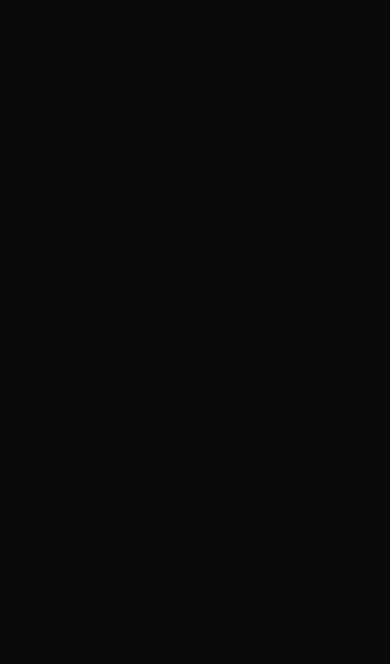
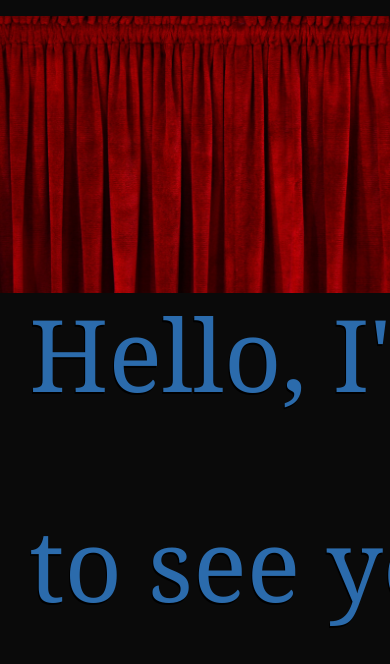
Before and after one commit to GiovanniFerrara/anna-website, a Svelte app: page / in a window 390 px wide. Shown: the top 664 px of the page. Built offline with nearby package versions, Linux system fonts and the light colour scheme.

Commit message:
feat: curtain hero faithful to original (real curtain images, same animations)

```diff
--- a/src/components/CurtainHero.svelte
+++ b/src/components/CurtainHero.svelte
@@ -2,92 +2,199 @@
   import { onMount } from 'svelte'
 
   let scrollY = 0
-  let innerHeight = 0
+  let windowWidth = 0
 
-  // Curtain opens as you scroll: 0% scrolled = fully closed, 100% of viewport = fully open
-  $: progress = Math.min(scrollY / (innerHeight * 0.8), 1)
-  $: curtainOffset = progress * 50 // each panel moves 50% of its height
+  // Curtain slides from top (starts at -1500px offset, animates down on load)
+  // Then as user scrolls, the left curtain slides left and right one slides right
+  // This matches the original: curtain1 (left panel) moves left, curtain2 (right panel) moves right
 
-  onMount(() => {
-    innerHeight = window.innerHeight
-  })
+  $: curtain1Left = windowWidth > 768 ? -scrollY / 1.05 : -scrollY / 3
+  $: curtain2Left = scrollY / 6
+
+  // Title scales down as user scrolls (matches scaleSlogan logic from original)
+  function scaleSlogan(scroll: number): number {
+    if (!scroll || scroll < 0) return 1
+    if (scroll > 500) return 0
+    return Math.pow(scroll + 1, -0.18)
+  }
+  $: titleScale = scaleSlogan(scrollY)
 </script>
 
-<svelte:window bind:scrollY />
+<svelte:window bind:scrollY bind:innerWidth={windowWidth} />
 
-<section class="hero">
+<div class="landing">
+  <!-- Title — positioned absolutely, scales out as you scroll -->
+  <div class="landing__title">
+    <div style="transform: scale({titleScale})">
+      <p>
+        <span class="landing__title-span">Hello,</span>
+        <span class="landing__title-span"> I'm so happy</span>
+      </p>
+      <p class="landing__title-span"> to see you here </p>
+    </div>
+  </div>
+
   <!-- Curtain panels -->
-  <div class="curtain curtain-top" style="transform: translateY({-curtainOffset}%)"></div>
-  <div class="curtain curtain-bottom" style="transform: translateY({curtainOffset}%)"></div>
+  <div class="landing__banner-wrap">
+    <div class="landing__parent-wrap">
+      <div class="landing__picture-wrap-1">
+        <img
+          alt="curtain left"
+          class="landing__picture-1"
+          style="left: {curtain1Left}px"
+          src="/curtain1.jpg"
+        />
+      </div>
+      <div class="landing__picture-wrap-2">
+        <img
+          alt="curtain right"
+          class="landing__picture-2"
+          style="left: {curtain2Left}px"
+          src="/curtain2.jpg"
+        />
+      </div>
+    </div>
+  </div>
+</div>
 
-  <!-- Content revealed beneath -->
-  <div class="hero-content" style="opacity: {progress}">
-    <h1>Anna</h1>
-    <p>Web Designer · Food Designer · Artist</p>
-  </div>
-</section>
-
-<!-- Spacer to allow scrolling -->
-<div class="scroll-spacer"></div>
+<!-- Spacer to allow scrolling beyond the fixed section -->
+<div style="height: 300vh;" />
 
 <style>
-  .hero {
-    position: fixed;
-    top: 0;
-    left: 0;
-    width: 100%;
+  .landing {
+    position: relative;
+    overflow: hidden;
+    z-index: 10;
+    margin-top: 15px;
     height: 100vh;
-    overflow: hidden;
-    display: flex;
-    align-items: center;
-    justify-content: center;
   }
 
-  .curtain {
-    position: absolute;
-    left: 0;
-    width: 100%;
-    height: 50%;
-    background-color: #0a0a0a;
-    z-index: 2;
-    will-change: transform;
-    transition: transform 0.05s linear;
+  /* Curtain container — starts way up, animates down on load */
+  .landing__banner-wrap {
+    position: relative;
+    display: flex;
+    justify-content: flex-end;
+    margin-top: 6.5rem;
+    top: -1500px;
+    animation: fromUp 0.6s ease-in-out forwards 0.5s;
   }
 
-  .curtain-top {
-    top: 0;
+  .landing__parent-wrap {
+    position: relative;
+    display: flex;
+    width: 70%; /* roughly right + center + icons columns from original */
   }
 
-  .curtain-bottom {
-    bottom: 0;
+  .landing__picture-wrap-1 {
+    position: relative;
+    flex: 1 1 491px;
+    overflow: hidden;
   }
 
-  .hero-content {
+  .landing__picture-wrap-2 {
     position: relative;
-    z-index: 1;
-    text-align: center;
-    color: #f5f0eb;
-    transition: opacity 0.1s linear;
+    flex: 1 1 368px;
+    overflow: hidden;
   }
 
-  .hero-content h1 {
-    font-family: 'Georgia', serif;
-    font-size: clamp(3rem, 10vw, 8rem);
-    font-weight: 300;
-    letter-spacing: 0.2em;
-    margin: 0;
-    text-transform: uppercase;
+  .landing__picture-1,
+  .landing__picture-2 {
+    width: 100%;
+    height: 100%;
+    position: relative;
+    object-fit: cover;
   }
 
-  .hero-content p {
-    font-size: clamp(0.9rem, 2vw, 1.2rem);
-    letter-spacing: 0.3em;
-    text-transform: uppercase;
-    opacity: 0.7;
-    margin-top: 1rem;
+  /* Title */
+  .landing__title {
+    font-family: 'Ultra', 'Georgia', serif;
+    font-weight: 500;
+    position: absolute;
+    font-size: 10rem;
+    z-index: 20;
+    color: #2b6bac;
+    top: 22rem;
+    left: 28%;
+    margin-left: -370px;
+    transform: translateX(-200%);
+    animation: fromLeft 1.5s cubic-bezier(.44, 1.81, .87, .99) forwards 0.9s;
+    text-shadow: -1px 1.5px black;
+    white-space: nowrap;
+    line-height: 1.1;
   }
 
-  .scroll-spacer {
-    height: 200vh;
+  .landing__title-span {
+    text-shadow: -1px 1.5px black;
+  }
+
+  /* Animations */
+  @keyframes fromUp {
+    0% { transform: translateY(0); }
+    100% { transform: translateY(1500px); }
+  }
+
+  @keyframes fromLeft {
+    0% { transform: translateX(-200%); }
+    100% { transform: translateX(0); }
+  }
+
+  /* Responsive */
+  @media (max-width: 1200px) {
+    .landing__title {
+      top: 12rem;
+      font-size: 7.7rem;
+      margin-left: -195px;
+    }
+  }
+
+  @media (max-width: 992px) {
+    .landing__title {
+      top: 13rem;
+      font-size: 6.7rem;
+      margin-left: -170px;
+    }
+  }
+
+  @media (max-width: 768px) {
+    .landing {
+      margin-top: 0;
+    }
+    .landing__banner-wrap {
+      justify-content: center;
+      margin-top: 1rem;
+    }
+    .landing__parent-wrap {
+      width: 130%;
+    }
+    .landing__title {
+      top: 8rem;
+      font-size: 8.3rem;
+      margin-left: -90px;
+      max-width: 430px;
+    }
+  }
+
+  @media (max-width: 550px) {
+    .landing__parent-wrap {
+      width: 180%;
+    }
+    .landing__title {
+      top: 10rem;
+      font-size: 6.7rem;
+      margin-left: -80px;
+      max-width: 400px;
+    }
+  }
+
+  @media (max-width: 400px) {
+    .landing__parent-wrap {
+      width: 210%;
+    }
+    .landing__title {
+      top: 12.4rem;
+      font-size: 6.25rem;
+      margin-left: -80px;
+      max-width: 330px;
+    }
   }
 </style>
```
Also changed, not shown: public/curtain1.jpg (added), public/curtain2.jpg (added).
